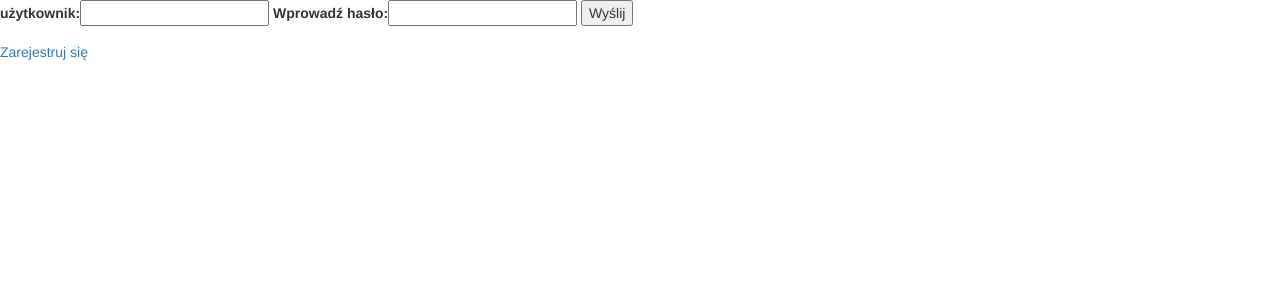
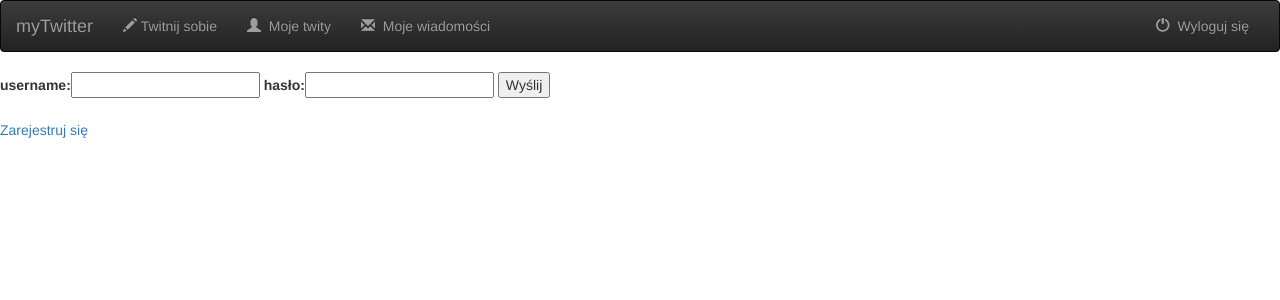
Before and after one commit to MagdaZawora/twitter, a Django app: page /login/ in a window 1280 px wide. Shown: the top 300 px of the page. Run offline with Django 3.2, Linux system fonts and the light colour scheme; some libraries are stand-ins or nearby versions.

Commit message:
Bootstrap added first part

```diff
--- a/Twitter/forms.py
+++ b/Twitter/forms.py
@@ -26,8 +26,8 @@ class AddCommentForm(ModelForm):
 
 class LoginForm(forms.Form):
 
-    username = forms.CharField(label='użytkownik')
-    password = forms.CharField(widget=forms.PasswordInput, label='Wprowadź hasło')
+    username = forms.CharField(label='username')
+    password = forms.CharField(widget=forms.PasswordInput, label='hasło')
 
 
 
--- a/Twitter/templates/base.html
+++ b/Twitter/templates/base.html
@@ -1,21 +1,54 @@
-<html>
-    {% load staticfiles %}
+<!DOCTYPE html>
+<html lang="en">
 <head>
     <meta charset="utf-8">
     <title>{% block title %}twitter{% endblock %}</title>
+    {% load staticfiles %}
     <meta name="viewport" content="width=device-width, initial-scale=1">
     <link rel="stylesheet" href="https://maxcdn.bootstrapcdn.com/bootstrap/3.3.7/css/bootstrap.min.css"
       integrity="sha384-BVYiiSIFeK1dGmJRAkycuHAHRg32OmUcww7on3RYdg4Va+PmSTsz/K68vbdEjh4u" crossorigin="anonymous">
     <link rel="stylesheet" href="https://maxcdn.bootstrapcdn.com/bootstrap/3.3.7/css/bootstrap-theme.min.css"
       integrity="sha384-rHyoN1iRsVXV4nD0JutlnGaslCJuC7uwjduW9SVrLvRYooPp2bWYgmgJQIXwl/Sp" crossorigin="anonymous">
+    <link rel="stylesheet" type="text/css" href="{% static 'style.css' %}"/>
     <script src="https://maxcdn.bootstrapcdn.com/bootstrap/3.3.7/js/bootstrap.min.js"
         integrity="sha384-Tc5IQib027qvyjSMfHjOMaLkfuWVxZxUPnCJA7l2mCWNIpG9mGCD8wGNIcPD7Txa"
         crossorigin="anonymous"></script>
     {{ form.media }}
 </head>
 <body>
+{% block navbar %}
+<div class="navbar navbar-inverse">
+    <div class="container-fluid">
+        <div class="navbar-header">
+            <button type="button" class="navbar-toggle" data-toggle="collapse" data-target="#topNavBar">
+                <span class="icon-bar"></span>
+                <span class="icon-bar"></span>
+                <span class="icon-bar"></span>
+            </button>
+        {% block nav-brand %}<a class="navbar-brand" href="{% url 'home' user.id %}">myTwitter</a>{% endblock %}
+        </div>
+        <div class="collapse navbar-collapse" id="topNavBar">
+            <ul class="nav navbar-nav">
+                {% block nav-twit %}
+                <li>{% endblock %}<a href="{% url 'home' user.id %}">
+                    <span class="glyphicon glyphicon-pencil" aria-hidden="true"></span>  Twitnij sobie</a></li>
+                {% block nav-user %}
+                <li><a href="{% url 'user_twits' user.id %}">
+                    <span class="glyphicon glyphicon-user" aria-hidden="true"></span>&nbsp; Moje twity</a></li>
+                {% endblock %}
+                {% block nav-messages %}
+                <li>{% endblock %}<a href="{% url 'user_messages' user.id %}">
+                    <span class="glyphicon glyphicon-envelope" aria-hidden="true"></span>&nbsp; Moje wiadomości</a></li>
+            </ul>
+            <ul class="nav navbar-nav navbar-right">
+                <li><a href="{% url 'logout' user.id %}">
+                    <span class="glyphicon glyphicon-off" aria-hidden="true"></span>&nbsp; Wyloguj się</a></li>
+            </ul>
+        </div>
+    </div>
+</div>
+{% endblock %}
 {% block content %}
-            Nothing to be displayed.
 {% endblock %}
 </body>
 </html>
--- a/Twitter/templates/login.html
+++ b/Twitter/templates/login.html
@@ -1,10 +1,11 @@
 {% extends 'base.html' %}
 {% block title %}Zaloguj się{% endblock %}
 {% block content %}
-        <form action="{% url 'login' %}" method = 'post'>
-            {{form}}
-            {% csrf_token %}
-            <input type='submit', value="Wyślij">
-        </form>
+    <form action="{% url 'login' %}" method = 'post'>
+        {{form}}
+        {% csrf_token %}
+        <input type='submit', value="Wyślij">
+    </form>
+    {{msg}}<br>
     <a href="{% url 'add_user' %}">Zarejestruj się</a>
 {% endblock %}
--- a/Twitter/templates/user_form.html
+++ b/Twitter/templates/register.html
@@ -2,7 +2,7 @@
 {% block title %}Zarejestruj się{% endblock %}
 {% block content %}
     {% if not msg %}
-        <form action="{% url 'add_user' %}" method = 'post'>
+        <form action="{% url 'register' %}" method = 'post'>
             {{form}}
             <input type='submit' value="Wyślij">
             {% csrf_token %}
--- a/Twitter/templates/reset_password.html
+++ b/Twitter/templates/reset_password.html
@@ -1,10 +1,12 @@
 {% extends 'base.html' %}
 {% block title %}Resetuj hasło{% endblock %}
 {% block content %}
+{% if not msg %}
     <form action="{% url 'reset_password' user.id %}" method = 'post'>
         {{form}}
         <input type='submit' value="Wyślij">
         {% csrf_token %}
     </form>
+{% endif %}
     {{msg}}
 {% endblock %}
--- a/Twitter/views.py
+++ b/Twitter/views.py
@@ -17,48 +17,36 @@ from django.core.urlresolvers import reverse
 
 # Create your views here.
 
+
 class HomeView(View):
-    # login_url = '/login/'
 
     def get(self, request, id):
-        twits = Twit.objects.all().order_by('-creation_date')
         user = User.objects.get(id=id)
         form = AddTwitForm()
-        ctx = {'twits': twits, 'form': form}
+        twits = Twit.objects.all().order_by('-creation_date')
+        ctx = {'form': form, 'twits': twits}
         return TemplateResponse(request, 'home.html', ctx)
 
     def post(self, request, id):
-        twits = Twit.objects.all().order_by('-creation_date')
         user = User.objects.get(id=id)
         form = AddTwitForm(request.POST)
+        twits = Twit.objects.all().order_by('-creation_date')
         if form.is_valid():
-            author_twit = user
+            author_twit = self.request.user
             content_twit = form.cleaned_data['content_twit']
-            twit = Twit(author_twit=user, content_twit=content_twit)
+            twit = Twit(author_twit=self.request.user, content_twit=content_twit)
             twit.save()
             return HttpResponseRedirect('/home/' + str(user.id))
+            # return TemplateResponse(request, 'home.html')
         else:
-            ctx = {'form': form}
+            ctx = {'form': form, 'twits': twits}
             return TemplateResponse(request, 'home.html', ctx)
-
-
-
-"""
-class AddTwitView(View):
-
-    def get(self, request, id):
-        user = User.objects.get(id=id)
-
-        ctx = {'form': form}
-        return TemplateResponse(request, 'add_twit.html', ctx)
-
-"""
 
 
 class UserTwitsView(View):
 
     def get(self, request, id):
-        user = User.objects.get(id=int(id))
+        user = User.objects.get(id=id)
         twits = Twit.objects.filter(author_twit=user).order_by('-creation_date')
         ctx = {'user': user, 'twits': twits}
         return TemplateResponse(request, 'user_twits.html', ctx)
@@ -78,7 +66,7 @@ class TwitView(View):
         twit = Twit.objects.get(id=id)
         comments = Comment.objects.filter(relating_to=twit).order_by('-creation_date')
         if form.is_valid():
-            author_comment = request.user
+            author_comment = self.request.user
             content_comment = form.cleaned_data['content_comment']
             relating_to = twit
             comment = Comment(author_comment=author_comment, content_comment=content_comment, relating_to = relating_to)
@@ -104,12 +92,15 @@ class LoginView(View):
             password = form.cleaned_data['password']
             user = authenticate(username=username, password=password)
             if user is not None:
-                login(request, user)
-                return HttpResponseRedirect('/home/' + str(user.id))
+                if user.is_active:
+                    login(request, user)
+                    return HttpResponseRedirect('/home/' + str(user.id))
+            else:
+                ctx = {'form': form, 'msg': 'Dane się nie zgadzają!'}
+                return TemplateResponse(request, 'login.html', ctx)
         else:
-            ctx = {'msg': 'Dane się nie zgadazają!'}
+            ctx = {'form': form, 'msg': 'Błąd logowania!'}
             return TemplateResponse(request, 'login.html', ctx)
-
 
 
 class LogoutView(View):
@@ -119,20 +110,14 @@ class LogoutView(View):
         ctx = {'msg': 'Zostałeś wylogowany'}
         return TemplateResponse(request, 'logout.html', ctx)
 
-"""
-class AddUserCreate(CreateView):
-    model = User
-    fields = ['username', 'email', 'password']
-    template_name = 'user_form.html'
-    success_url = '/all_twits/' + str(user.id))
-"""
 
-class AddUserView(View):
+
+class RegisterView(View):
 
     def get(self, request):
         form = UserForm()
         ctx = {'form': form}
-        return TemplateResponse(request, 'user_form.html', ctx)
+        return TemplateResponse(request, 'register.html', ctx)
 
     def post(self, request):
         form = UserForm(request.POST)
@@ -149,7 +134,9 @@ class AddUserView(View):
                     return HttpResponseRedirect('/home/' + str(user.id))
         else:
             ctx = {"form": form, 'msg': 'Dane się nie zgadazają!'}
-            return TemplateResponse(request, 'user_form.html', ctx)
+            return TemplateResponse(request, 'register.html', ctx)
+
+
 
 class ResetPasswordView(View):
 
@@ -169,8 +156,9 @@ class ResetPasswordView(View):
                 ctx={'msg': 'Hasła są różne!'}
                 return TemplateResponse(request, 'reset_password.html', ctx)
             else:
+                user.set_password(form.cleaned_data['password'])
                 user.save()
-                ctx = {'msg': 'Hasło zmienione poprawnie!'}
+                ctx = {'msg': 'Hasło zostało zmienione!'}
                 return TemplateResponse(request, 'reset_password.html', ctx)
 
 
@@ -186,7 +174,7 @@ class NewMessageView(View):
         user = User.objects.get(id=id)
         form = NewMessageForm(request.POST)
         if form.is_valid():
-            sender = request.user
+            sender = self.request.user
             receiver = user
             content = form.cleaned_data['content']
             msg = Message(sender=sender, receiver=receiver, content=content)
--- a/myTwitter/settings.py
+++ b/myTwitter/settings.py
@@ -50,6 +50,7 @@ MIDDLEWARE = [
     'django.middleware.common.CommonMiddleware',
     'django.middleware.csrf.CsrfViewMiddleware',
     'django.contrib.auth.middleware.AuthenticationMiddleware',
+    'django.contrib.auth.middleware.SessionAuthenticationMiddleware',
     'django.contrib.messages.middleware.MessageMiddleware',
     'django.middleware.clickjacking.XFrameOptionsMiddleware',
 ]
@@ -118,4 +119,4 @@ USE_TZ = True
 
 STATIC_URL = '/static/'
 
-LOGIN_REDIRECT_URL = '/all_twits/'
+# LOGIN_REDIRECT_URL = '/add_twit/'
--- a/myTwitter/urls.py
+++ b/myTwitter/urls.py
@@ -15,22 +15,22 @@ Including another URLconf
 """
 from django.conf.urls import url
 from django.contrib import admin
+from django.conf import settings
+from django.conf.urls.static import static
 from Twitter.views import HomeView, UserTwitsView, TwitView, LogoutView, \
-    ResetPasswordView, MessageView, NewMessageView, UserMessagesView, AddUserView, LoginView
-from django.contrib.auth import views as auth_views
+    ResetPasswordView, MessageView, NewMessageView, UserMessagesView, RegisterView, LoginView
 
 
 urlpatterns = [
     url(r'^admin/', admin.site.urls),
     url(r'^home/(?P<id>\d+)/$', HomeView.as_view(), name='home'),
+    url(r'^register/', RegisterView.as_view(), name='register'),
     url(r'^user_twits/(?P<id>\d+)/$', UserTwitsView.as_view(), name='user_twits'),
     url(r'^details_twit/(?P<id>\d+)/$', TwitView.as_view(), name='details_twit'),
-    url(r'^login/$', LoginView.as_view() ,name='login'),
+    url(r'^login/', LoginView.as_view(), name='login'),
     url(r'^logout/(?P<id>\d+)/$', LogoutView.as_view(), name='logout'),
-    url(r'^add_user/$', AddUserView.as_view(), name='add_user'),
     url(r'^reset_password/(?P<id>\d+)/$', ResetPasswordView.as_view(), name='reset_password'),
     url(r'^details_message/(?P<id>\d+)/$', MessageView.as_view(), name='details_message'),
     url(r'^new_message/(?P<id>\d+)/?$', NewMessageView.as_view(), name='new_message'),
     url(r'^user_messages/(?P<id>\d+)/?$', UserMessagesView.as_view(), name='user_messages'),
-
 ]
```
Also changed, not shown: Twitter/templates/add_user.html (deleted, +0 -12 lines), 1 other file. Lines whose indentation alone changed are shown as unchanged.
